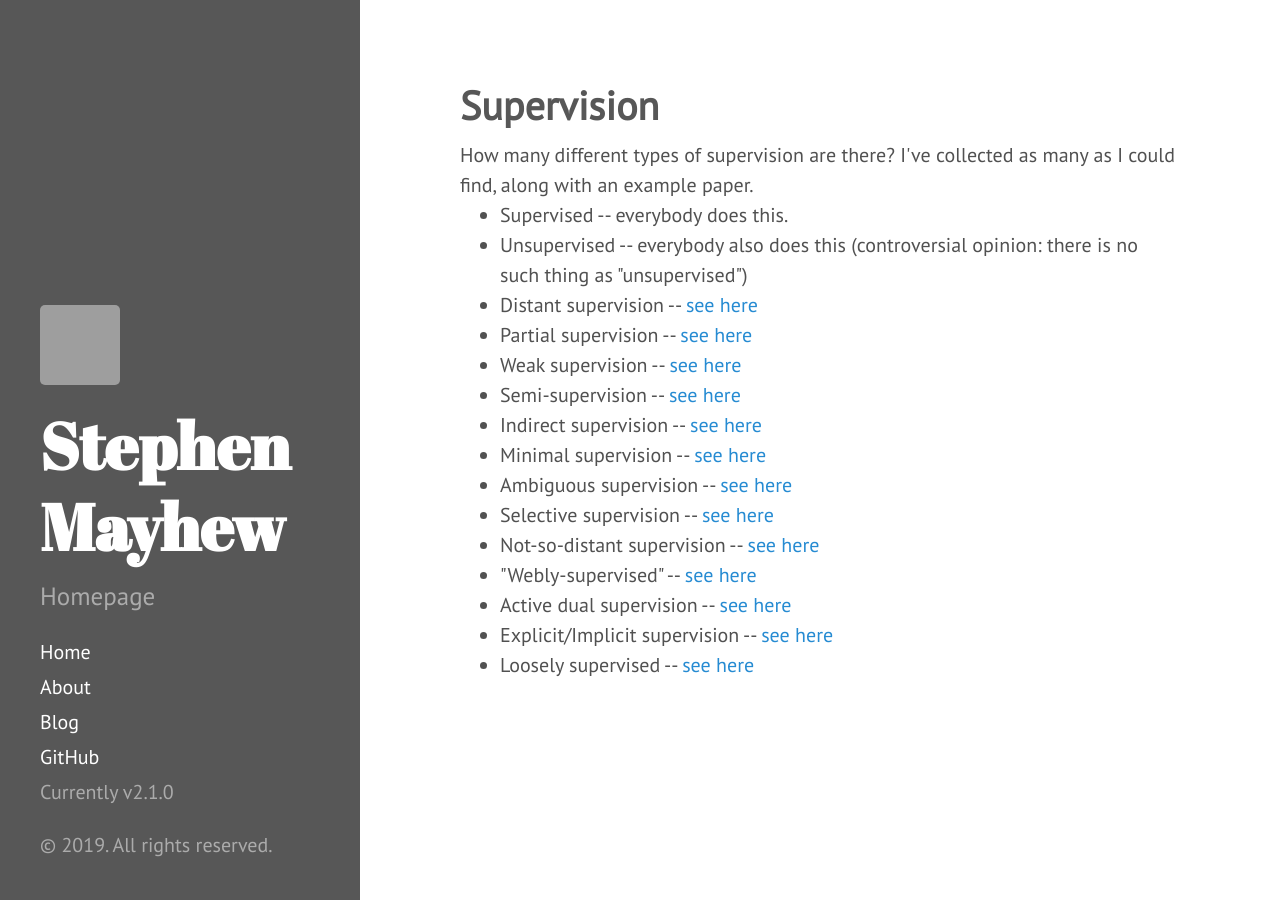
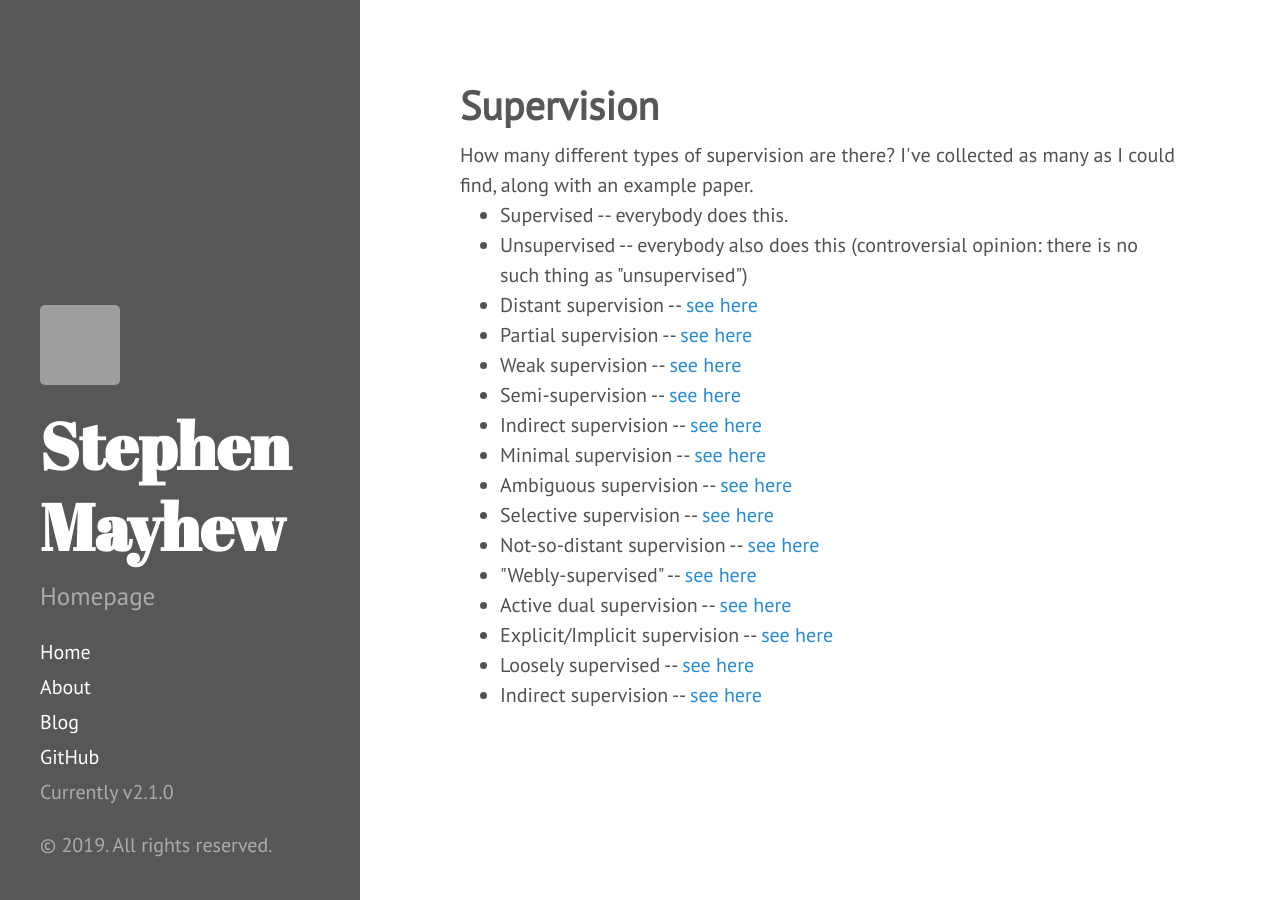
Before and after one commit to mayhewsw/mayhewsw.github.io, a Jekyll site: the page built from _posts/2017-09-14-supervision.html, in a window 1280 px wide. Built offline with Jekyll 4.4.1, drawn with Linux system fonts in a browser that asks for light colours; grey boxes are pictures that could not be loaded.

Commit message:
add indirect supervision

```diff
--- a/_posts/2017-09-14-supervision.html
+++ b/_posts/2017-09-14-supervision.html
@@ -22,4 +22,5 @@ How many different types of supervision are there? I've collected as many as I c
   <li>Active dual supervision -- <a href="https://www.semanticscholar.org/paper/Active-Dual-Supervision-Reducing-the-Cost-of-Melville-Sindhwani/1c4b3171e8fd51e0b31b7c5ed6c6b13ab6a9f982/pdf">see here</a></li>
   <li>Explicit/Implicit supervision -- <a href="http://shyamupa.com/papers/UpChChYi16.pdf">see here</a></li>
   <li>Loosely supervised -- <a href="https://www.cs.bgu.ac.il/~yoavg/publications/ForeignWordsArtCameraReady.pdf">see here</a></li>
+  <li>Indirect supervision -- <a href="https://cogcomp.org/papers/Roth-AAAI17-incidental-supervision.pdf">see here</a></li>
 </ul>
```
